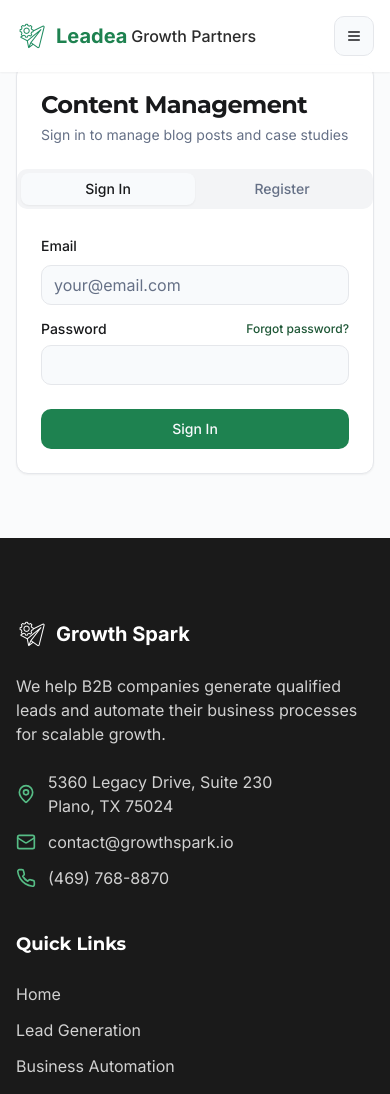
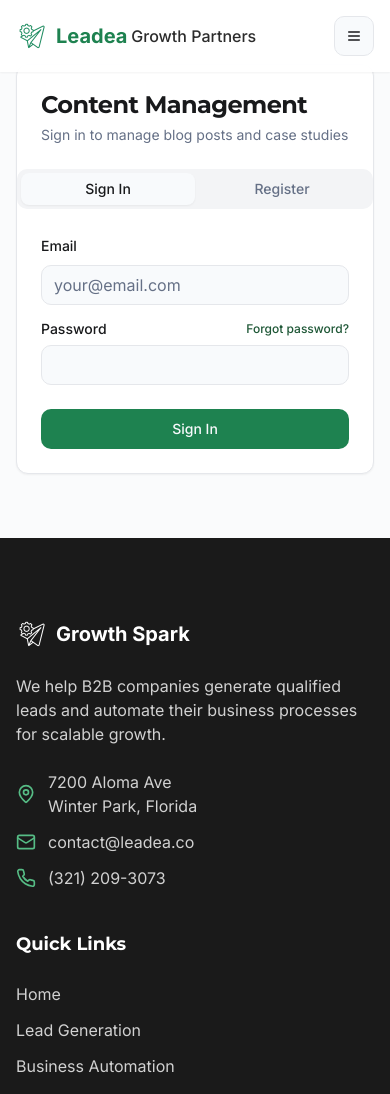
Before and after one commit to Jayvbooth/lea-growth-spark, a React (Vite) app: page /auth in a window 390 px wide. Shown: the top 1094 px of the page. Built offline with nearby package versions, Linux system fonts and the light colour scheme.

Commit message:
Update footer information and links
Update footer with new office location, email, and phone number. Ensure links navigate to the correct sections and start at the top of the page.

```diff
--- a/src/components/layout/Footer.tsx
+++ b/src/components/layout/Footer.tsx
@@ -32,18 +32,18 @@ const Footer = () => {
             <div className="space-y-3">
               <div className="flex items-center">
                 <MapPin className="h-5 w-5 text-green-400 mr-3" />
-                <span className="text-monochrome-300">5360 Legacy Drive, Suite 230<br />Plano, TX 75024</span>
+                <span className="text-monochrome-300">7200 Aloma Ave<br />Winter Park, Florida</span>
               </div>
               <div className="flex items-center">
                 <Mail className="h-5 w-5 text-green-400 mr-3" />
-                <a href="mailto:contact@growthspark.io" className="text-monochrome-300 hover:text-white transition-colors">
-                  contact@growthspark.io
+                <a href="mailto:contact@leadea.co" className="text-monochrome-300 hover:text-white transition-colors">
+                  contact@leadea.co
                 </a>
               </div>
               <div className="flex items-center">
                 <Phone className="h-5 w-5 text-green-400 mr-3" />
-                <a href="tel:+14697688870" className="text-monochrome-300 hover:text-white transition-colors">
-                  (469) 768-8870
+                <a href="tel:+13212093073" className="text-monochrome-300 hover:text-white transition-colors">
+                  (321) 209-3073
                 </a>
               </div>
             </div>
@@ -186,15 +186,15 @@ const Footer = () => {
               © {new Date().getFullYear()} Growth Spark. All rights reserved.
             </p>
             <div className="flex space-x-6 mt-4 md:mt-0">
-              <a href="/privacy-policy" className="text-monochrome-400 hover:text-white transition-colors">
+              <Link to="/privacy-policy" onClick={scrollToTop} className="text-monochrome-400 hover:text-white transition-colors">
                 Privacy Policy
-              </a>
-              <a href="/terms-of-service" className="text-monochrome-400 hover:text-white transition-colors">
+              </Link>
+              <Link to="/terms-of-service" onClick={scrollToTop} className="text-monochrome-400 hover:text-white transition-colors">
                 Terms of Service
-              </a>
-              <a href="/sitemap.xml" className="text-monochrome-400 hover:text-white transition-colors">
+              </Link>
+              <Link to="/sitemap.xml" onClick={scrollToTop} className="text-monochrome-400 hover:text-white transition-colors">
                 Sitemap
-              </a>
+              </Link>
             </div>
           </div>
         </div>
```
